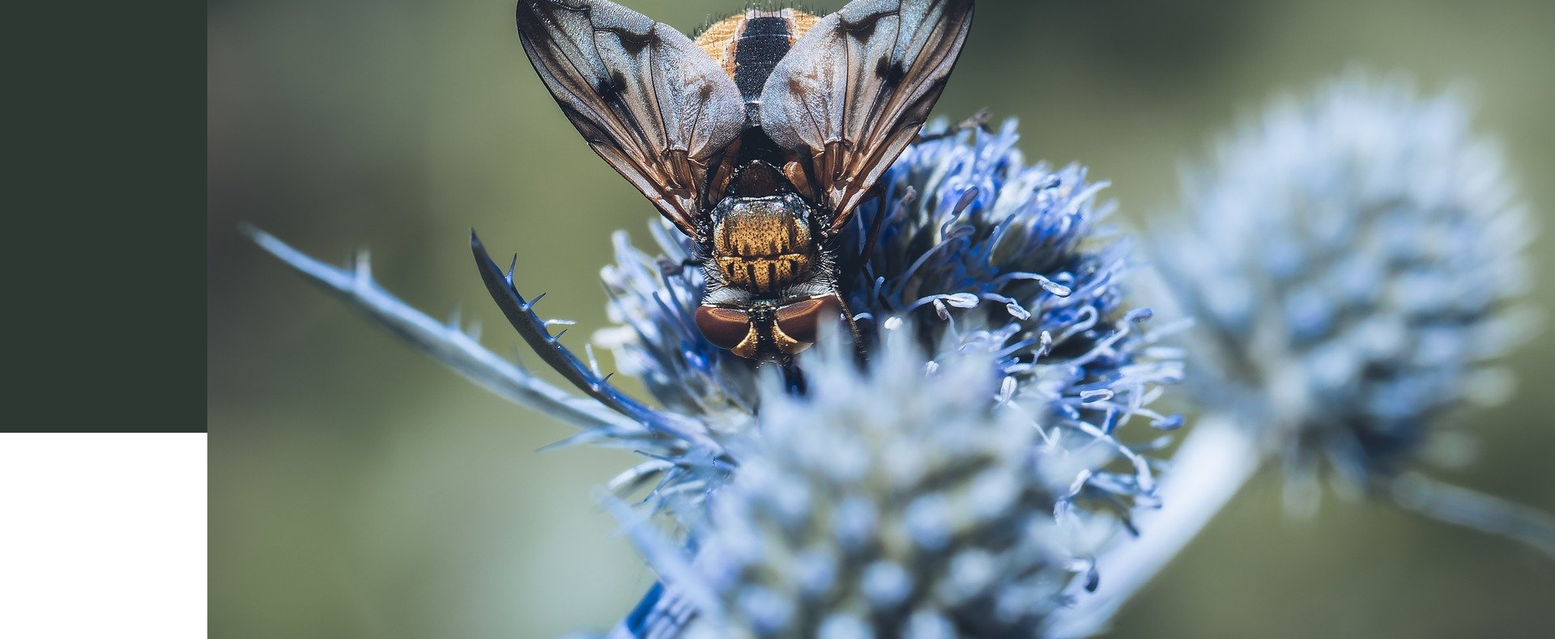
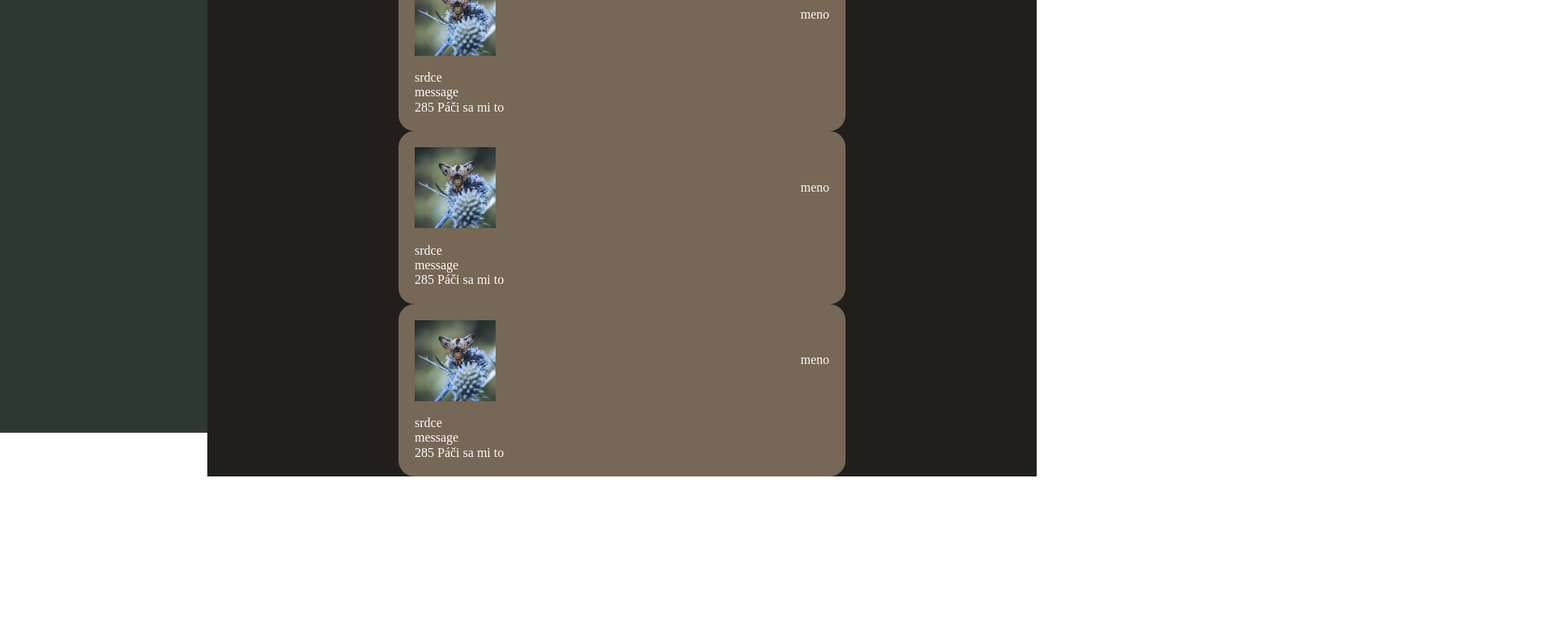
Before and after one commit to matejbb/twa-project, a plain HTML site: page index.html in a window 1280 px wide. Shown: the part 265-1055 px from the top of the page at 81% size, 1920 px wide, since content can reach past the window. After the commit the page ends 854 px from the top, so only its background shows below. Drawn offline with Linux system fonts and the light colour scheme.

Commit message:
Change styles

```diff
--- a/index.html
+++ b/index.html
@@ -16,13 +16,63 @@
       <a href="#">Blogs</a>
     </div>
     <div class="posts">
-      <div>
+      <div class="post">
         <div class="postheader">
-          <img src="./profile.jpg" alt="" />
+          <div class="headerimagewrapper">
+            <img class="headerimage" src="./profile.jpg" alt="" />
+          </div>
           <div>meno</div>
         </div>
-        <div class="postimage">
-          <img src="./profile.jpg" alt="" />
+        <div class="postimagewrapper">
+          <img class="postimage" src="" alt="" />
+        </div>
+        <div class="postfooter">
+          <div>srdce</div>
+          <div>message</div>
+          <div>285 Páči sa mi to</div>
+        </div>
+      </div>
+      <div class="post">
+        <div class="postheader">
+          <div class="headerimagewrapper">
+            <img class="headerimage" src="./profile.jpg" alt="" />
+          </div>
+          <div>meno</div>
+        </div>
+        <div class="postimagewrapper">
+          <img class="postimage" src="" alt="" />
+        </div>
+        <div class="postfooter">
+          <div>srdce</div>
+          <div>message</div>
+          <div>285 Páči sa mi to</div>
+        </div>
+      </div>
+      <div class="post">
+        <div class="postheader">
+          <div class="headerimagewrapper">
+            <img class="headerimage" src="./profile.jpg" alt="" />
+          </div>
+          <div>meno</div>
+        </div>
+        <div class="postimagewrapper">
+          <img class="postimage" src="" alt="" />
+        </div>
+        <div class="postfooter">
+          <div>srdce</div>
+          <div>message</div>
+          <div>285 Páči sa mi to</div>
+        </div>
+      </div>
+      <div class="post">
+        <div class="postheader">
+          <div class="headerimagewrapper">
+            <img class="headerimage" src="./profile.jpg" alt="" />
+          </div>
+          <div>meno</div>
+        </div>
+        <div class="postimagewrapper">
+          <img class="postimage" src="" alt="" />
         </div>
         <div class="postfooter">
           <div>srdce</div>
--- a/indexstyles.css
+++ b/indexstyles.css
@@ -25,9 +25,40 @@
   background-color: #9A8873;
 }
 
+.postheader {
+  display: flex;
+  align-items: center;
+  justify-content: space-between;
+  width: 100%;
+}
+
 .posts {
   margin-left: 20vw;
+  background-color: #211F1C;
+  display: flex;
+  flex-direction: column;
+  align-items: center;
   width: 80vw;
-  height: 100vh;
-  background-color: #211F1C;
 }
+
+.post {
+  width: 50%;
+  background-color: #766756;
+  color: #F9F8F8;
+  padding: 20px;
+  border-radius: 20px;
+}
+
+.headerimagewrapper {
+  width: 100px;
+  height: 100px;
+  overflow: hidden;
+}
+
+.headerimage {
+  height: 100%;
+}
+
+.postimage {
+
+}
```
